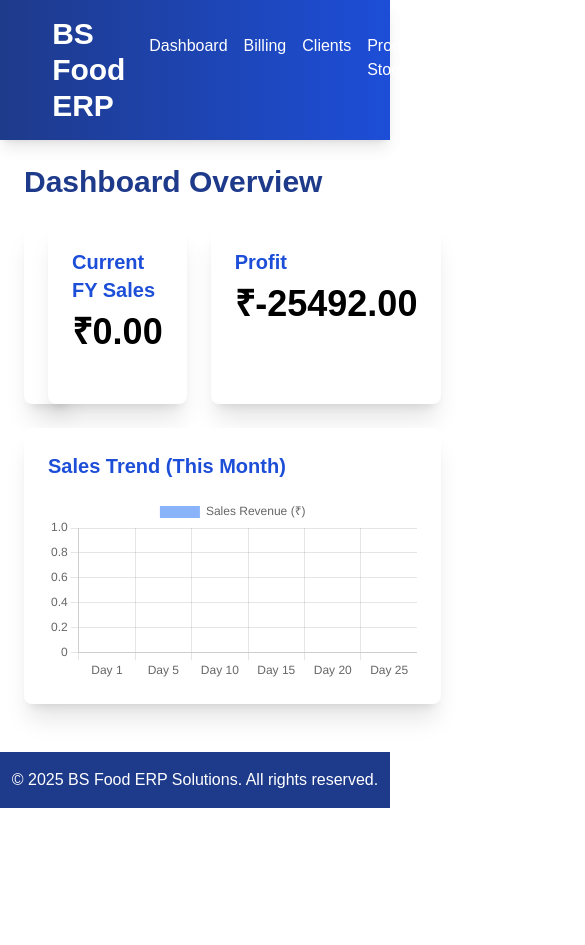
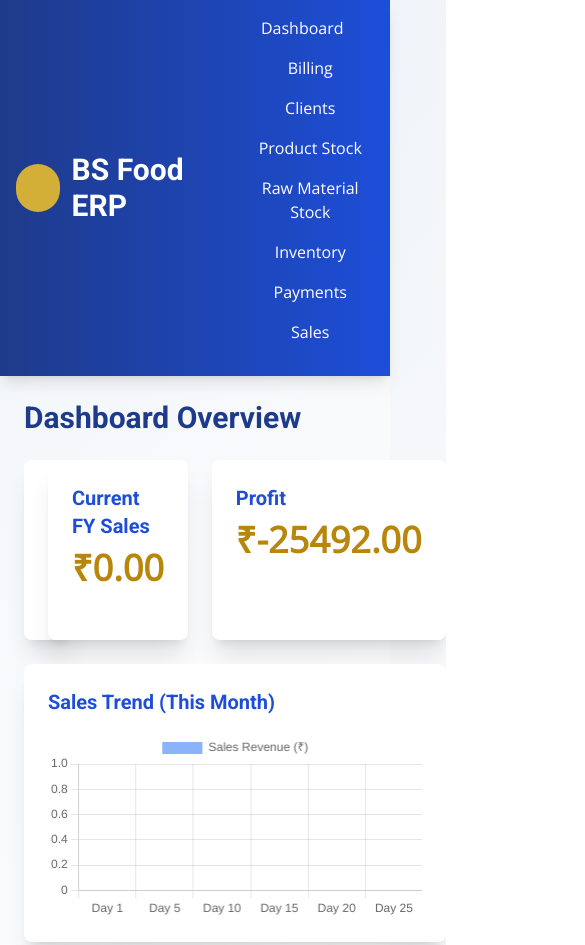
Before and after one commit to kousik1981/bsfood, a plain HTML site: page index.html in a window 390 px wide. Shown: the top 945 px of the page, 585 px wide, since content can reach past the window. Before the commit the page ends 844 px from the top, so only its background shows below. Drawn offline with nearby package versions, Linux system fonts and the light colour scheme.

Commit message:
Update styles.css

```diff
--- a/styles.css
+++ b/styles.css
@@ -1,4 +1,24 @@
-body { font-family: Arial, sans-serif; }
+@tailwind base;
+@tailwind components;
+@tailwind utilities;
+
+body {
+  font-family: 'Open Sans', sans-serif;
+  background: linear-gradient(135deg, #f0f4f8 0%, #ffffff 100%);
+  min-height: 100vh;
+  display: flex;
+  flex-direction: column;
+}
 .tab-content { display: none; }
 .tab-content.active { display: block; }
 canvas { max-width: 100%; height: auto !important; }
+.bg-gold-500 { background-color: #d4af37; }
+.text-gold-300 { color: #f1c40f; }
+.text-gold-600 { color: #b8860b; }
+h1, h2, h3 { font-family: 'Roboto', sans-serif; }
+button:focus { outline: none; }
+@media (max-width: 768px) {
+  nav ul { flex-direction: column; text-align: center; }
+  nav ul li { margin-bottom: 1rem; }
+  .grid { grid-template-columns: 1fr; }
+}
```
